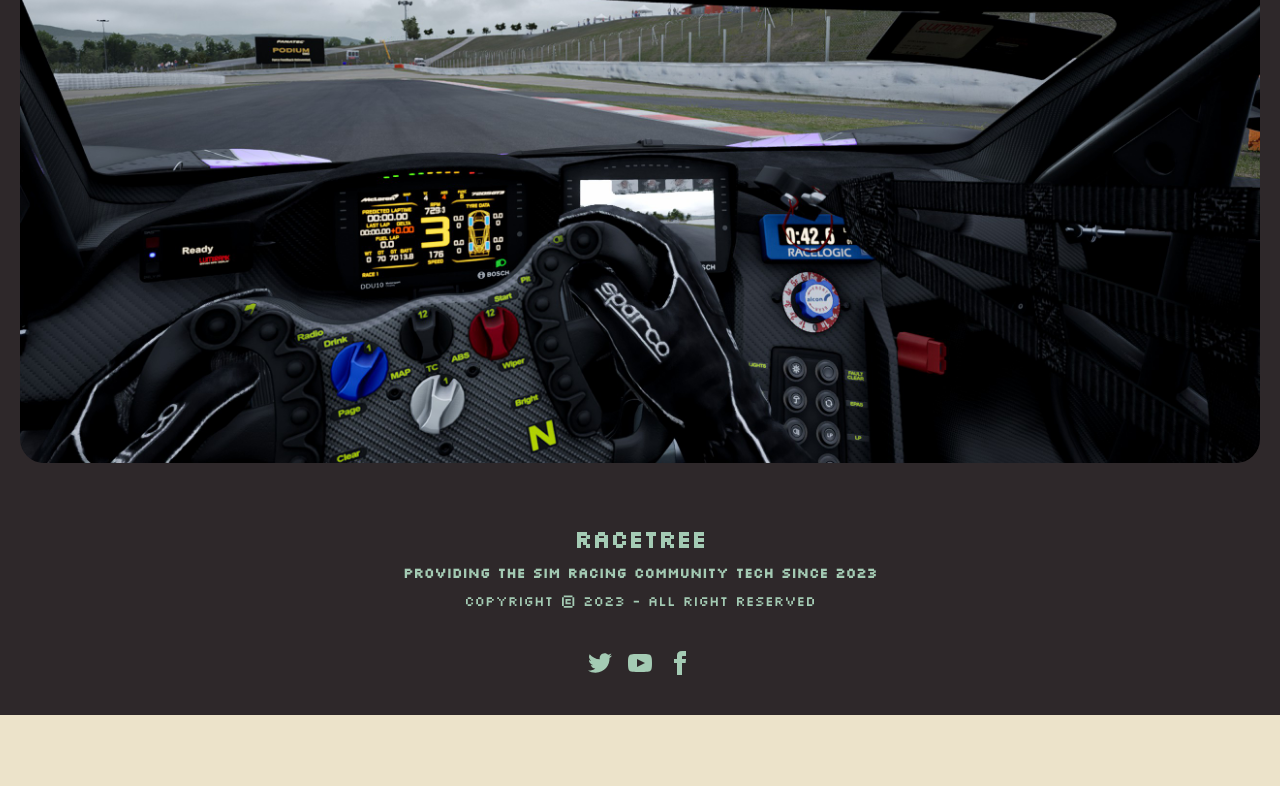
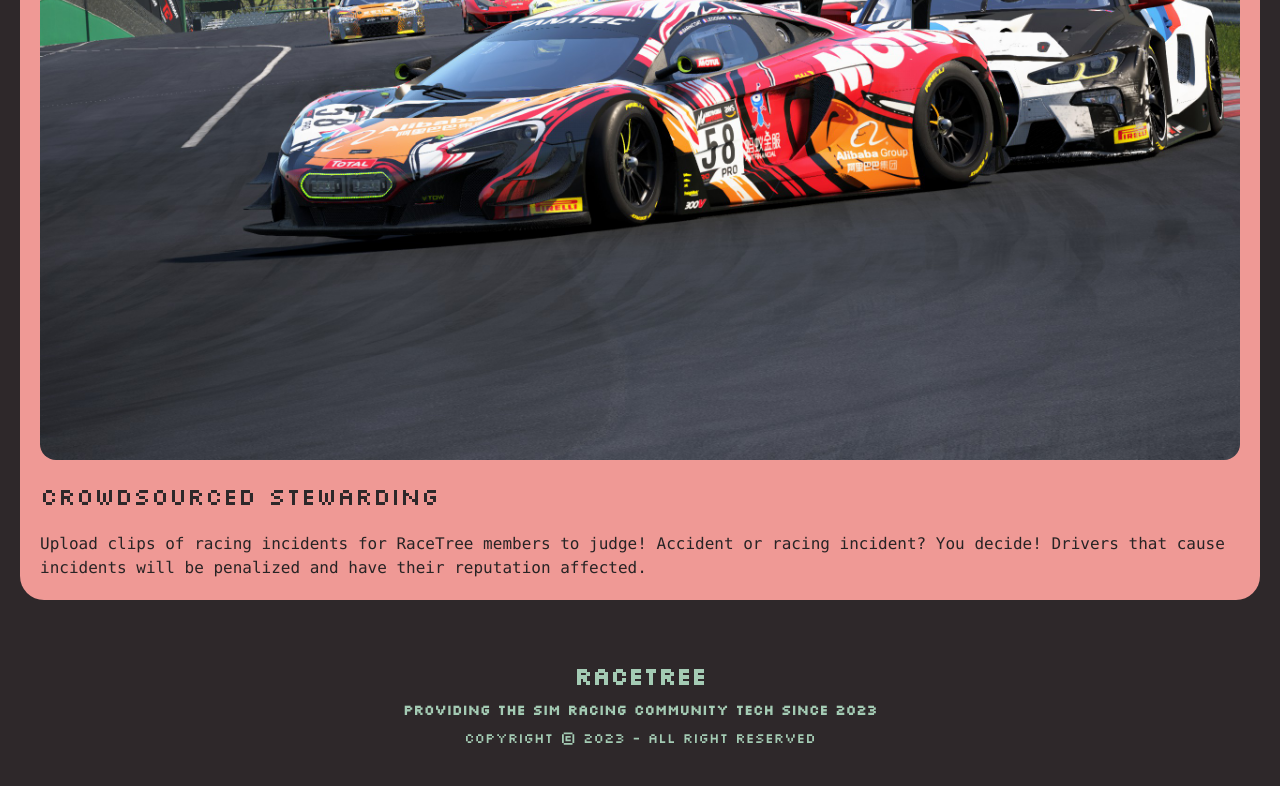
Before and after one commit to lai-kevin/RaceTree-Production, a Next.js app: page / in a window 1280 px wide. Shown: the part 1347-2133 px from the top of the page. Before the commit the page ends 2062 px from the top, so only its background shows below. Built offline with nearby package versions, Linux system fonts and the light colour scheme; what tailwindcss-animated would draw is missing.

Commit message:
feat: crowd sourced stwarding card

```diff
--- a/components/home/games.tsx
+++ b/components/home/games.tsx
@@ -1,11 +1,24 @@
-import Image from "next/image"
-import car from "../../images/interior.jpg"
+import Image from "next/image";
+import crash from "../../images/crash.jpg";
+
 const Games = () => {
-    return(
-        <div className="bg-neutral p-5">
-            <Image src={car} alt="car" className="wfull rounded-3xl" />
+  return (
+    <div className="bg-neutral p-5">
+      <div className="rounded-3xl bg-primary">
+        <div className="p-5">
+          <Image src={crash} alt="Crash" className="rounded-2xl"/>
+          <h1 className="text-2xl text-neutral pb-5 pt-5">
+            Crowdsourced Stewarding
+          </h1>
+          <p className="font-mono">
+            Upload clips of racing incidents for RaceTree members to judge!
+            Accident or racing incident? You decide! Drivers that cause
+            incidents will be penalized and have their reputation affected.
+          </p>
         </div>
-    )
-}
+      </div>
+    </div>
+  );
+};
 
 export default Games;
```
Also changed, not shown: images/crash.jpg (added).
